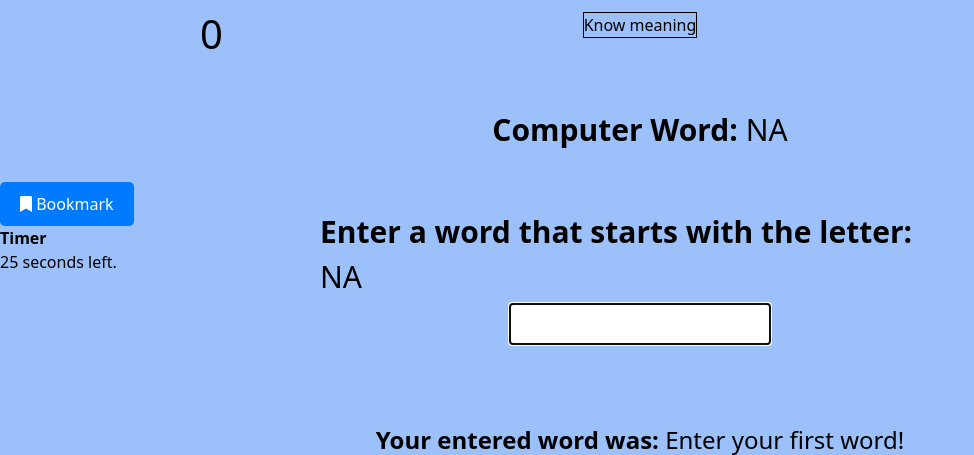
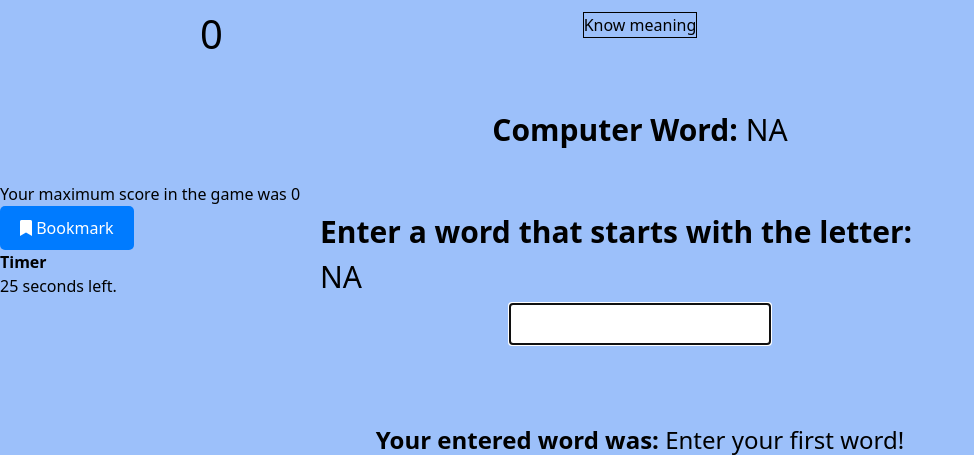
Before and after one commit to iakhil/wordatlas, a Django app: page /accounts/profile/ in a window 1280 px wide. Shown: the part 156-611 px from the top of the page, without its empty margins (0-974 px from the left). Run offline with Django 3.2, Linux system fonts and the light colour scheme; a user stored in the database is signed in; parts of the project's set-up code (start-up, migrations or seed data) failed here and were passed over; some libraries are stand-ins or nearby versions.

Commit message:
Added functionality to keep record of user high score.

```diff
--- a/words/models.py
+++ b/words/models.py
@@ -12,3 +12,8 @@ class Bookmark(models.Model):
     user = models.ForeignKey(User, on_delete=models.CASCADE)
     word = models.CharField(max_length=200)
     meaning = models.TextField()
+
+
+class WordAtlasUser(models.Model):
+    user = models.OneToOneField(User, on_delete=models.CASCADE)
+    high_score = models.IntegerField(default=0)
--- a/words/templates/home.html
+++ b/words/templates/home.html
@@ -178,6 +178,7 @@
 </div>
 <p class="message"><b>Your entered word was:</b>  {{message}} </p>
 <p class="score"><b>Score </b> <br> {{score}} </p>
+<p>Your maximum score in the game was {{ max_score }}</p>
 <button id="bookmark-button" class="bookmark-button">
     <i class="fas fa-bookmark"></i> Bookmark
   </button>
--- a/words/views.py
+++ b/words/views.py
@@ -1,16 +1,19 @@
+from django.http import HttpRequest, HttpResponse
 from django.shortcuts import render
 from django.views import View
-import os
 import json
 import re
 import requests
-from .models import Bookmark
+from .models import Bookmark, WordAtlasUser
 from . word_utils import is_valid_word, is_fancy_word, comp_response_up
 from django.urls import reverse_lazy
 from .forms import RegisterForm
 from django.contrib.auth.mixins import LoginRequiredMixin
 from django.contrib.auth.views import LoginView
 from django.views.generic import TemplateView, FormView
+import logging
+
+logging.basicConfig(filename='word_atlas.log', level=logging.DEBUG, filemode='a+')
 from rest_framework import viewsets
 from .models import Bookmark
 from .serializers import BookmarkSerializer
@@ -64,7 +67,7 @@ class HomeView(LoginRequiredMixin, View):
     def process_word(self, current_word):
         return re.sub(r"\s+", "", current_word)
 
-    def handle_word_logic(self, current_word, score, all_comp_words, visited_words):
+    def handle_word_logic(self, current_word, score, max_score, all_comp_words, visited_words):
 
         if len(current_word) == 0:
             message = "Input is blank."
@@ -108,8 +111,8 @@ class HomeView(LoginRequiredMixin, View):
         comp_word_meaning = self.get_meaning(computer_word)
         ending_letter_comp = computer_word[-1]
         all_comp_words.append(computer_word)
-
-        return computer_word, comp_word_meaning, all_comp_words, score, message, visited_words
+        max_score = max(score, max_score)
+        return computer_word, comp_word_meaning, all_comp_words, score, max_score, message, visited_words
 
 
 
@@ -118,9 +121,15 @@ class HomeView(LoginRequiredMixin, View):
         template_name = 'home.html'
         if 'score' not in request.session:
             self.request.session.setdefault('score', 0)
+            self.request.session.setdefault('max_score', 0)
             self.request.session.setdefault('visited_words', [])
             self.request.session.setdefault('all_comp_words', [])
-        context = {'score': 0, 'ending_letter': "NA", 'computer_word': "NA", 'message': "Enter your first word!", 'all_comp_words': []}
+        context = {'score': 0,
+                   'max_score': 0,
+                   'ending_letter': "NA",
+                   'computer_word': "NA",
+                   'message': "Enter your first word!",
+                   'all_comp_words': []}
         return render(request, template_name, context)
 
 
@@ -129,26 +138,33 @@ class HomeView(LoginRequiredMixin, View):
         meaning = self.get_meaning(word)
         Bookmark.objects.create(user=user, word=word, meaning=meaning)
 
-    def post(self, request, *args, **kwargs):
+    def post(self, request: HttpRequest, *args, **kwargs):
 
-        print("Entered post.")
-
-        current_word = request.POST.get('current_word', '')
-        current_word = self.process_word(current_word)
+        current_word = self.process_word(request.POST.get('current_word', ''))
         score = request.session.get('score', 0)
-        print(f"Score fetched from session: {score}")
+        max_score = request.session.get('max_score', 0)
         visited_words = request.session.get('visited_words', [])
-        print(f"Visited words: {visited_words}")
         all_comp_words = request.session.get('all_comp_words', [])
-        computer_word, comp_word_meaning, all_comp_words, score, message, visited_words = self.handle_word_logic( current_word, score, all_comp_words, visited_words)
+        logging.debug(f'Current word is {current_word}')
+        logging.debug(f'Current score for {request.user} in game session {request.session.session_key} is {score}')
+        logging.debug(f'Maximum score for {request.user} in game session {request.session.session_key} is {max_score}')
+        computer_word, comp_word_meaning, all_comp_words, score, max_score, message, visited_words = self.handle_word_logic( current_word, score,max_score, all_comp_words, visited_words)
         request.session['computer_word'] = computer_word
         request.session['comp_word_meaning'] = comp_word_meaning
         request.session['all_comp_words'] = all_comp_words
         request.session['score'] = score
+        request.session['max_score'] = max_score
         request.session['message'] = message
         request.session['visited_words'] = visited_words
         ending_letter_comp = computer_word[-1]
-        return render(request, 'home.html', {'score': score, 'comp_word_meaning': comp_word_meaning, 'ending_letter':ending_letter_comp, 'computer_word':computer_word,'message':message, 'all_comp_words':all_comp_words})
+        context = {'score': score,
+                   'max_score': max_score,
+                   'comp_word_meaning': comp_word_meaning,
+                   'ending_letter': ending_letter_comp,
+                   'computer_word': computer_word,
+                   'message': message,
+                   'all_comp_words': all_comp_words}
+        return render(request, 'home.html', context=context)
 
 
 # View to show when the player runs out of time.
@@ -156,10 +172,37 @@ class HomeView(LoginRequiredMixin, View):
 class GameOverView(LoginRequiredMixin, View):
     template_name = 'game_over.html'
 
-    def get(self, request):
-        request.session['visited_words'] = []
-        return render(request, self.template_name)
+    def get(self, request: HttpRequest) -> HttpResponse:
+        """
+        Handle GET requests for displaying user scores.
 
+        This view retrieves the WordAtlasUser associated with the current
+        authenticated user, compares the current session score with the
+        user's high score, and updates the high score if necessary. The
+        user's current score and high score are then rendered in the
+        specified template.
+
+        Parameters:
+        - request (HttpRequest): The HTTP request object.
+
+        Returns:
+        HttpResponse: Rendered response containing user score information.
+        """
+
+        atlas_user, created = WordAtlasUser.objects.get_or_create(user=request.user)
+        current_score = request.session['score']
+        max_score = request.session['max_score']
+        high_score = atlas_user.high_score
+        if max_score > high_score:
+            atlas_user.high_score = max_score
+            high_score = max_score
+            atlas_user.save()
+        context = {
+            "score": current_score,
+            "max_score_in_game": max_score,
+            "high_score": high_score
+        }
+        return render(request, self.template_name, context=context)
 
 
 class BookmarkViewSet(viewsets.ModelViewSet):
```
Also changed, not shown: words/templates/game_over.html (+9 -6 lines).
